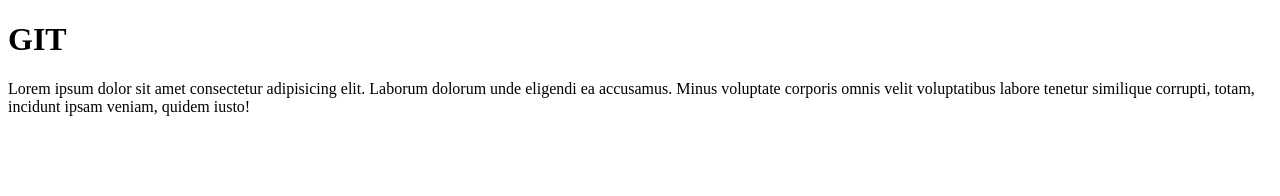
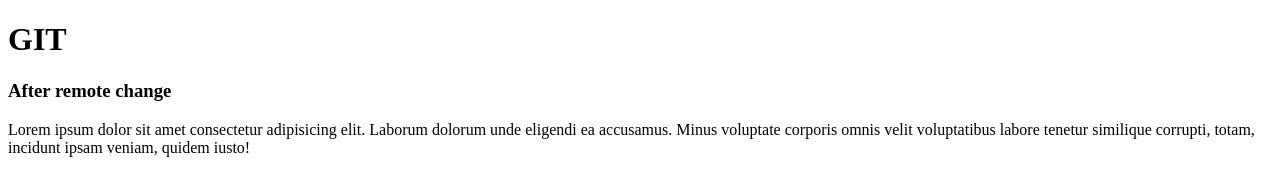
Before and after one commit to nidhi-mishra19/git, a plain HTML site: page index2.html in a window 1280 px wide. Drawn offline with Linux system fonts and the light colour scheme.

Commit message:
remote changes

```diff
--- a/index2.html
+++ b/index2.html
@@ -7,6 +7,7 @@
 </head>
 <body>
     <h1>GIT</h1>
+    <h3>After remote change</h3>
     <p>Lorem ipsum dolor sit amet consectetur adipisicing elit. Laborum dolorum unde eligendi ea accusamus. Minus voluptate corporis omnis velit voluptatibus labore tenetur similique corrupti, totam, incidunt ipsam veniam, quidem iusto!</p>
 </body>
 </html>
```
